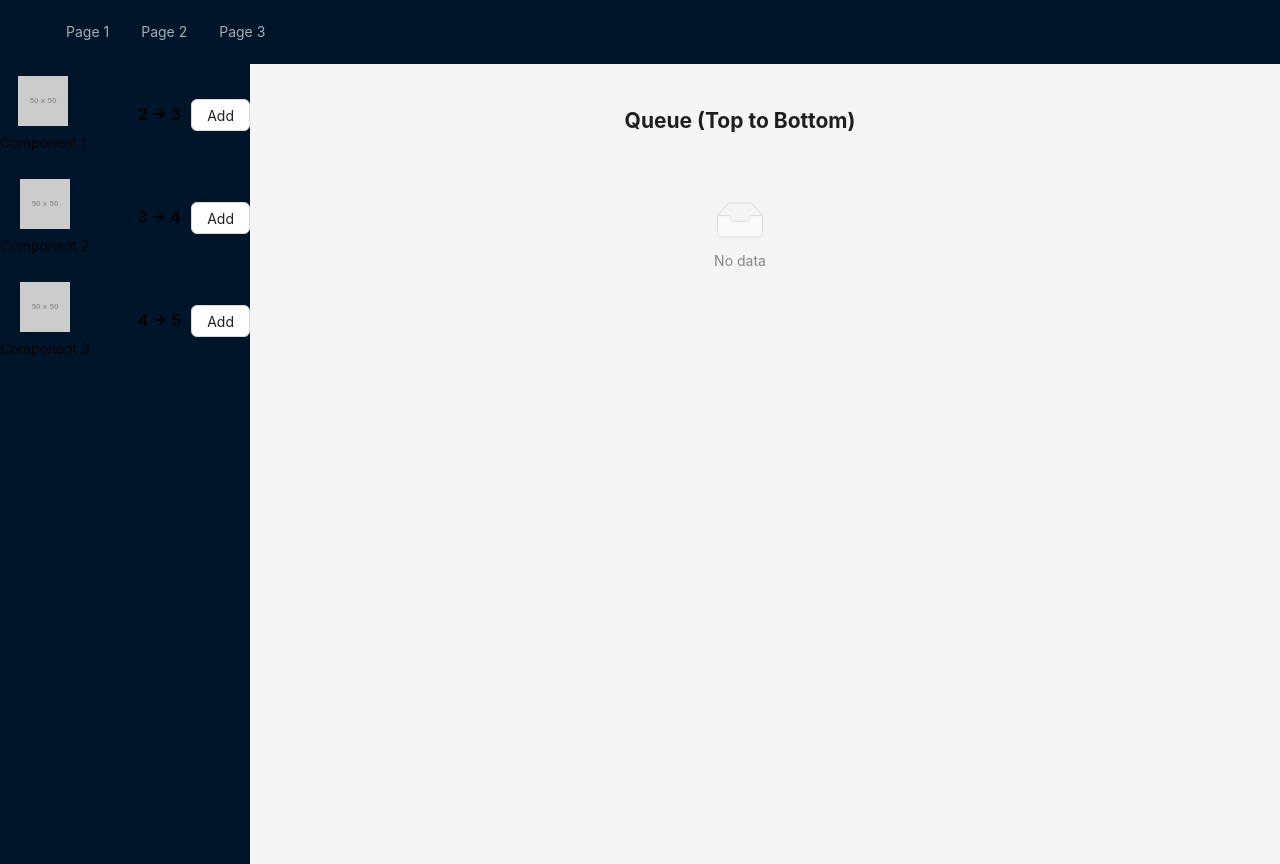
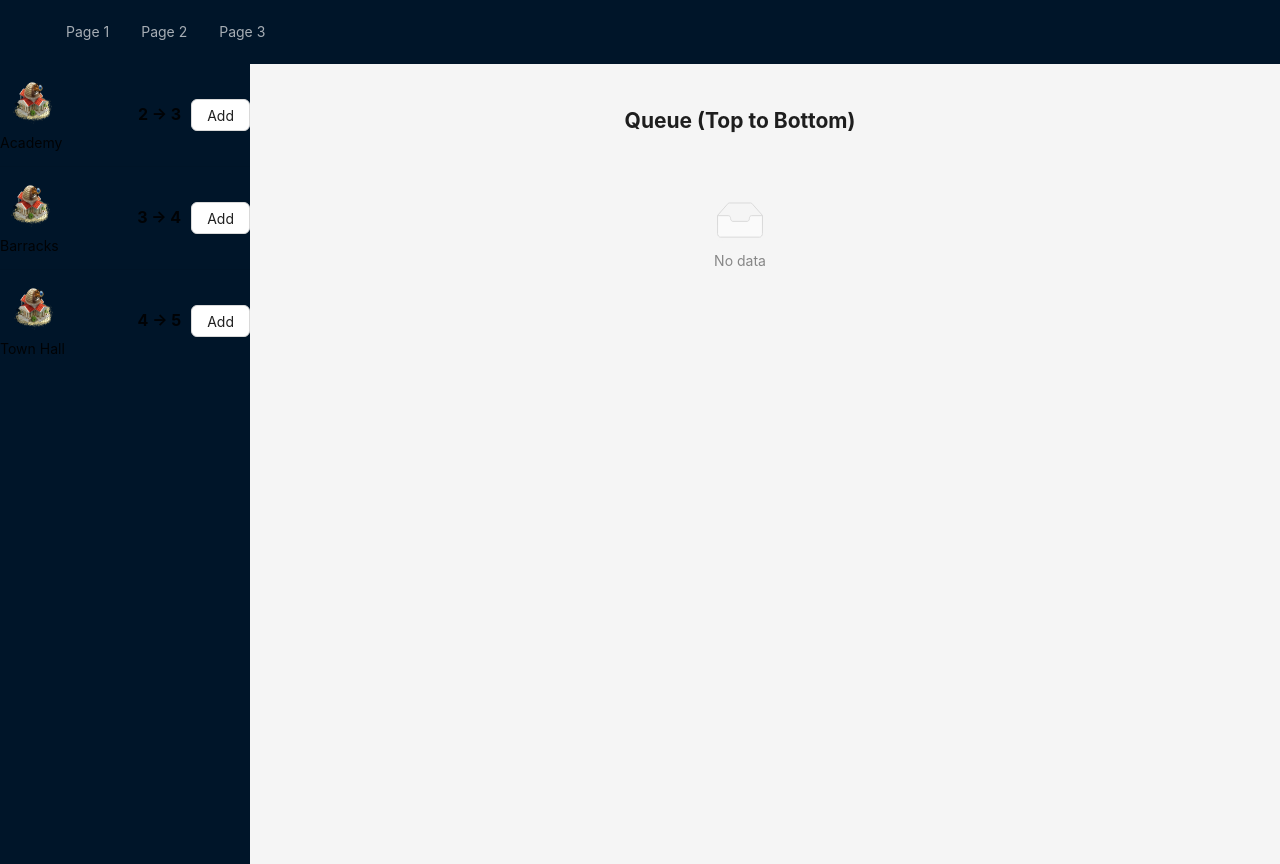
Before and after one commit to ofek1236/ikariam_bot, a React (Vite) app: page / in a window 1280 px wide. Built offline with nearby package versions, Linux system fonts and the light colour scheme.

Commit message:
Use Images

```diff
--- a/src/components/ActionQueue/CustomSider.tsx
+++ b/src/components/ActionQueue/CustomSider.tsx
@@ -1,7 +1,7 @@
 import React from 'react';
 import { Layout, List } from 'antd';
 import ActionItem from './ActionItem';
-
+import AcademyImage from '../../assets/buildings/academy.png'
 const { Sider } = Layout;
 
 interface ComponentItem {
@@ -17,9 +17,9 @@ interface SiderProps {
 }
 
 const componentsList: ComponentItem[] = [
-  { name: 'Component 1', id: 1, data: 'Data 1', image: 'https://via.placeholder.com/50', level: '2 → 3' },
-  { name: 'Component 2', id: 2, data: 'Data 2', image: 'https://via.placeholder.com/50', level: '3 → 4' },
-  { name: 'Component 3', id: 3, data: 'Data 3', image: 'https://via.placeholder.com/50', level: '4 → 5' },
+  { name: 'Academy', id: 1, data: 'Data 1', image: AcademyImage, level: '2 → 3' },
+  { name: 'Barracks', id: 2, data: 'Data 2', image: AcademyImage, level: '3 → 4' },
+  { name: 'Town Hall', id: 3, data: 'Data 3', image: AcademyImage, level: '4 → 5' },
 ];
 
 const CustomSider: React.FC<SiderProps> = ({ addToQueue }) => {
```
